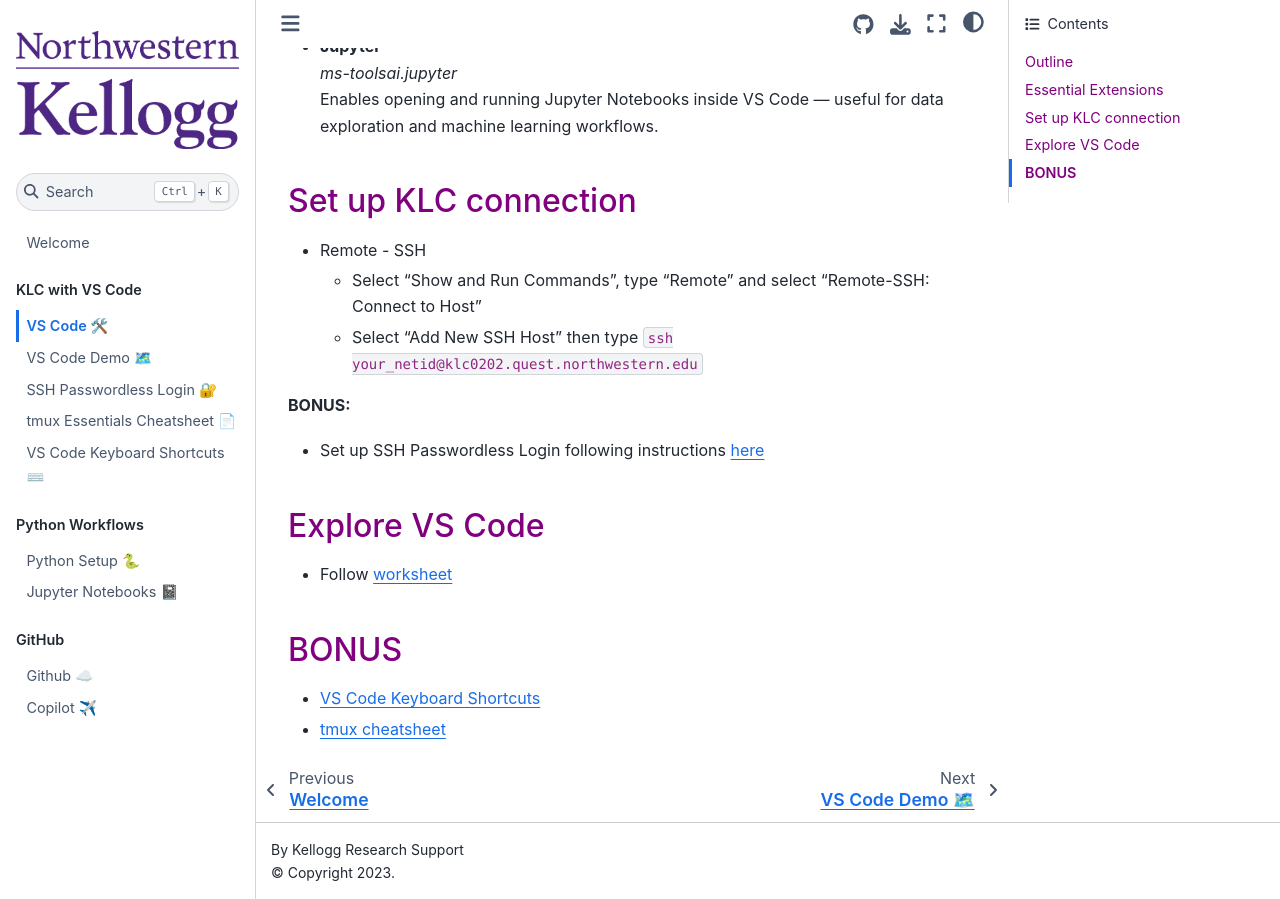
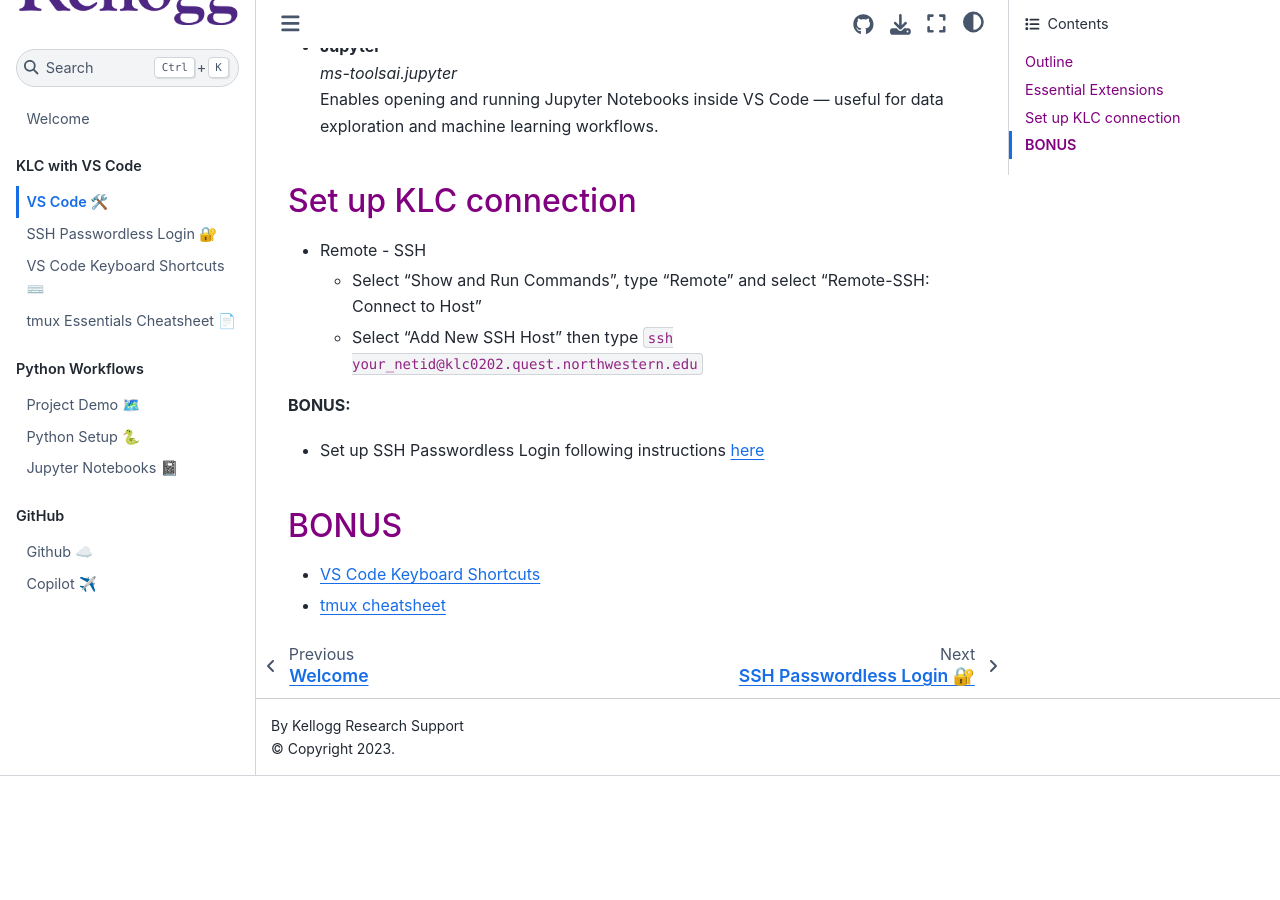
Before and after one commit to rs-kellogg/krs-KLCworkflow-cookbook, a Jupyter Book: the page built from docs/vscode.ipynb, in a window 1280 px wide and 900 px high, scrolled down 1374 px. Built offline with Jupyter Book 1.0.4 settings and Sphinx 7.4.7 and the Sphinx Book theme 1.1.4, drawn with Linux system fonts in a browser that asks for light colours; pages that are not in the unit, such as notebooks, are missing from menus; after the commit the page ends 2150 px from its top, so only the background shows below that.

Commit message:
reorganized

```diff
--- a/docs/_toc.yml
+++ b/docs/_toc.yml
@@ -8,13 +8,13 @@
   file: welcome
   chapters:
   - file: vscode
-  - file: worksheet
   - file: sshpasswordless
+  - file: vscode_shortcut
   - file: tmux
-  - file: vscode_shortcut
 - caption: Python Workflows
   numbered: false
   chapters:
+  - file: worksheet
   - file: python
   - file: jupyter
 - caption: GitHub
```
Also changed, not shown: docs/python.ipynb, docs/vscode.ipynb, docs/worksheet.ipynb.
